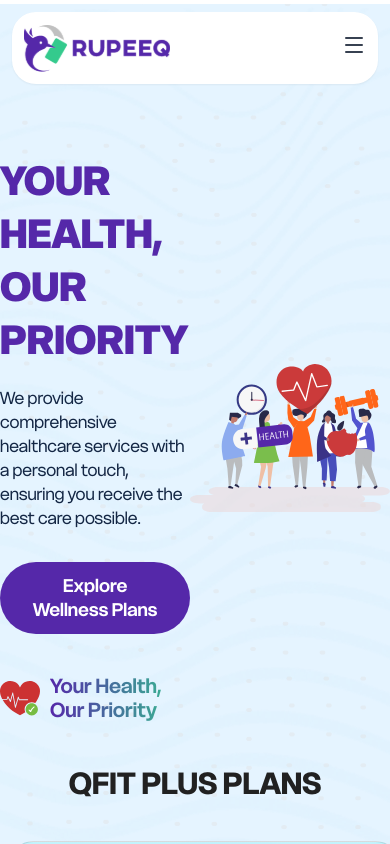
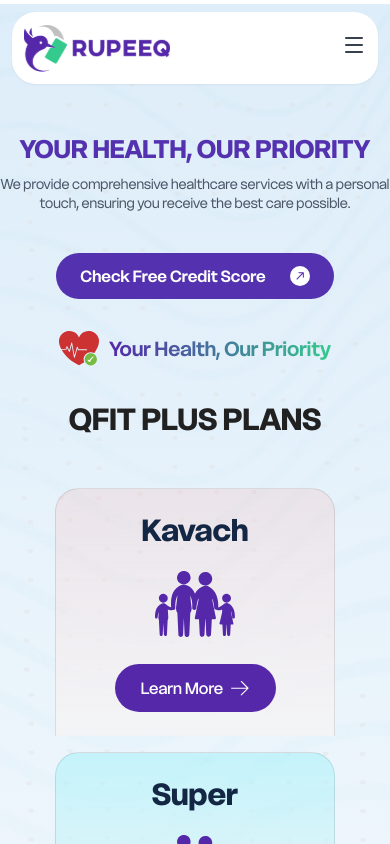
Before and after one commit to Sanket0798/QFit, a React (Vite) app: page / in a window 390 px wide. Shown: the top 844 px of the page. Built offline with nearby package versions, Linux system fonts and the light colour scheme.

Commit message:
Major Changes

```diff
--- a/src/components/sections/AboutUs.jsx
+++ b/src/components/sections/AboutUs.jsx
@@ -4,7 +4,7 @@
 
 const AboutUs = () => {
   return (
-    <section className="relative pt-[74px] px-4 bg-gradient-to-b from-[#E8EFFF]/30 via-[#E8EFFF]/50 to-white">
+    <section className="relative pt-[74px] px-4 md:bg-gradient-to-b md:from-[#E8EFFF]/30 md:via-[#E8EFFF]/50 md:to-white">
       {/* Faded overlay at bottom */}
       {/* <div className="absolute bottom-0 left-0 right-0 h-32 bg-gradient-to-t from-transparent to-[#E5F4FF] pointer-events-none" /> */}
 
--- a/src/components/sections/HeroWithPlansSlider.jsx
+++ b/src/components/sections/HeroWithPlansSlider.jsx
@@ -6,7 +6,7 @@
 import gsap from 'gsap';
 import { Button } from '../ui';
 import { QFIT_PLANS_DATA } from '../../constants/plansContent';
-import { RightArrowIcon } from '../common/SvgIcons';
+import { RightArrowIcon, RightUpArrowIcon } from '../common/SvgIcons';
 
 const HeroWithPlansSlider = () => {
   const navigate = useNavigate();
@@ -17,6 +17,7 @@
   const buttonRef = useRef(null);
   const imageRef = useRef(null);
   const sliderRef = useRef(null);
+  const mobileCardsRef = useRef([]);
 
   const planColors = {
     'QFit Kavach': 'bg-gradient-to-b from-[#F9AAA6]/20 to-gray-100',
@@ -135,6 +136,22 @@
     }
   }, []);
 
+  // Mobile cards animation
+  useEffect(() => {
+    if (window.innerWidth < 768) {
+      const validCards = mobileCardsRef.current.filter(card => card !== null);
+      if (validCards.length > 0) {
+        gsap.from(validCards, {
+          y: 30,
+          duration: 0.6,
+          stagger: 0.15,
+          ease: 'power3.out',
+          delay: 0.5,
+        });
+      }
+    }
+  }, []);
+
   const handlePlanClick = (planName) => {
     navigate(planRoutes[planName]);
   };
@@ -142,28 +159,24 @@
   return (
     <section
       ref={sectionRef}
-      className="relative bg-[#E5F4FF] overflow-hidden before:absolute before:inset-0 before:bg-[url(/assets/images/bg/HowWorksBg.png)] before:bg-cover before:bg-center before:bg-no-repeat before:rotate-180 before:z-0 after:absolute after:inset-0 after:bg-[url(/assets/images/bg/DottedBg.png)] after:bg-repeat after:bg-center after:z-0"
-      style={{
-        marginTop: '-80px',
-        paddingTop: '150px',
-      }}
+      className="relative bg-gradient-to-b from-[#DDEDF9] to-white overflow-hidden before:absolute before:inset-0 before:bg-[url(/assets/images/bg/HowWorksBg.png)] before:bg-cover before:bg-center before:bg-no-repeat before:rotate-180 before:z-0 after:absolute after:inset-0 after:bg-[url(/assets/images/bg/DottedBg.png)] after:bg-repeat after:bg-center after:z-0 -mt-20 pt-32 md:pt-[150px]"
     >
       <div className="max-w-[1155px] mx-auto relative z-10">
-        <div className="flex flex-row items-center justify-between">
+        <div className="flex md:flex-row text-center md:text-start items-center justify-between">
           {/* Left Content */}
           <div className="">
             <h1
               ref={titleRef}
-              className="font-extrabold text-[40px] leading-[53px] text-custom-purple mb-5"
+              className="font-bold text-[25px] leading-[35px] md:font-extrabold md:text-[40px] md:leading-[53px] text-button-color md:text-custom-purple mb-2 md:mb-5"
             >
               <span className="">YOUR HEALTH,</span>
-              <br />
-              <span className="">OUR PRIORITY</span>
+              <br className='hidden md:block' />
+              <span className=""> OUR PRIORITY</span>
             </h1>
 
             <p
               ref={descRef}
-              className="text-custom-dark-text font-normal text-[17px] leading-[24px] max-w-[447px] mb-8"
+              className="text-[#4B5768] md:text-custom-dark-text font-normal text-sm md:text-[17px] leading-[19px] md:leading-[24px] max-w-[447px] mb-10 md:mb-8"
             >
               We provide comprehensive healthcare services with a personal touch, ensuring you receive the best care possible.
             </p>
@@ -171,16 +184,25 @@
             <div ref={buttonRef}>
               <Button
                 variant="custom"
-                className="bg-custom-purple font-bold text-lg leading-[24px] hover:bg-purple-700 transition-colors text-white mb-10"
+                className="hidden md:block bg-custom-purple font-bold text-lg leading-[24px] hover:bg-purple-700 transition-colors text-white mb-10"
                 onClick={() => navigate('/plans')}
               >
                 Explore Wellness Plans
+              </Button>
+
+              <Button
+                variant="custom"
+                className="font-bold text-[15px] leading-[22px] bg-button-color gap-6 text-white mb-8 md:hidden"
+                onClick={() => navigate('/plans')}
+              >
+                Check Free Credit Score
+                <RightUpArrowIcon />
               </Button>
             </div>
 
             <div
               ref={badgeRef}
-              className="flex gap-[10px] items-center"
+              className="flex gap-[10px] items-center justify-center md:justify-start"
             >
               <img src="/assets/icons/Heart.svg" alt="Heart" className="" />
               <span className="bg-brand-gradient bg-clip-text text-transparent font-semibold text-xl leading-[120%]">Your Health, Our Priority</span>
@@ -190,7 +212,7 @@
           {/* Right Illustration */}
           <div
             ref={imageRef}
-            className="relative flex justify-center items-center"
+            className="hidden relative md:flex justify-center items-center"
           >
             <img
               src="/assets/images/HeroImage.svg"
@@ -202,13 +224,13 @@
       </div>
 
       {/* Plans Slider Section */}
-      <div className="mt-11 relative z-10">
-        <h2 className="font-bold text-3xl leading-[35px] text-[#212121] text-center mb-10">
+      <div className="mt-9 md:mt-11 relative z-10">
+        <h2 className="font-bold text-3xl leading-[35px] text-[#212121] text-center mb-6 md:mb-10">
           QFIT PLUS PLANS
         </h2>
 
-        {/* Slider Container */}
-        <div className="w-full slider-with-gap">
+        {/* Desktop Slider */}
+        <div className="hidden md:block w-full slider-with-gap">
           <style>{`
             .slider-with-gap .slick-slide {
               padding: 0 6px;
@@ -227,7 +249,6 @@
                   <div className="text-center">
                     <h3 className="font-bold text-3xl tracing-[6%] text-custom-dark-text mb-4">
                       {plan.name.split(' ').slice(1).join(' ')}
-
                     </h3>
                   </div>
 
@@ -251,10 +272,44 @@
             ))}
           </Slider>
         </div>
+
+        {/* Mobile Vertical Stack */}
+        <div className="md:hidden flex flex-col gap-4 px-[55px]">
+          {QFIT_PLANS_DATA.map((plan, index) => (
+            <div
+              key={plan.name}
+              ref={el => mobileCardsRef.current[index] = el}
+              className={`${planColors[plan.name]} rounded-t-3xl py-6 px-6 text-center border border-black/10`}
+              style={{ borderBottom: 'transparent' }}
+            >
+              <div className="text-center">
+                <h3 className="font-bold text-3xl leading-[35px] text-custom-dark-text mb-4">
+                  {plan.name.split(' ').slice(1).join(' ')}
+                </h3>
+              </div>
+
+              <div className="flex justify-center mb-5">
+                <img
+                  src={plan.icon}
+                  alt={plan.name}
+                  className="object-contain w-20 h-20"
+                />
+              </div>
+
+              <button
+                onClick={() => handlePlanClick(plan.name)}
+                className="w-[161px] h-[48px] inline-flex items-center justify-center gap-2 bg-custom-purple text-white rounded-full font-medium text-base leading-[24px] hover:bg-purple-700 transition-colors mx-auto"
+              >
+                Learn More
+                <RightArrowIcon color="#ffffff" />
+              </button>
+            </div>
+          ))}
+        </div>
       </div>
 
       {/* Why Choose Section Preview */}
-      <div className="mt-9 text-center relative z-10">
+      <div className="hidden md:block mt-9 text-center relative z-10">
         <h3 className="font-bold text-[40px] leading-[47px]">
           <span className="text-[#100701]">Why Choose </span>
           <span className="text-custom-purple">RupeeQ?</span>
```
